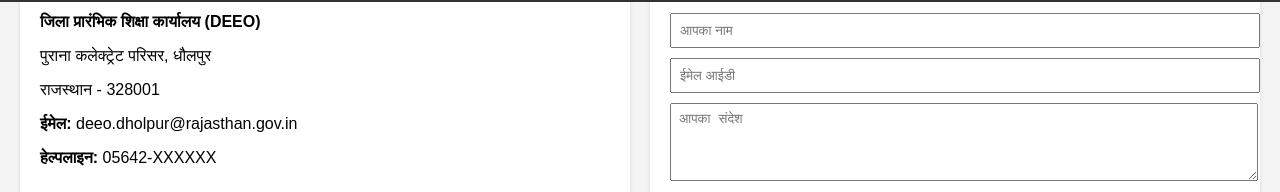
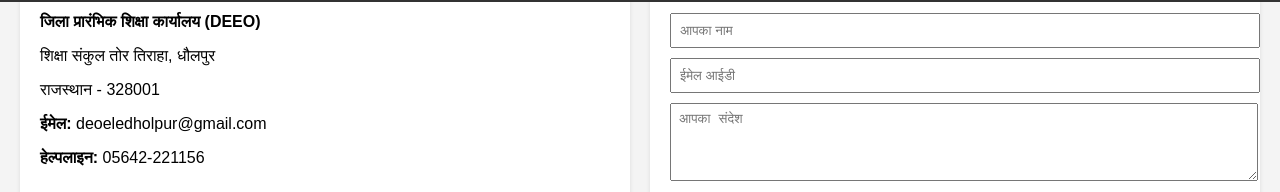
Before and after one commit to deoeledholpur-hash/dhaulpur-education, a plain HTML site: page index.html in a window 1280 px wide. Shown: the part 798-990 px from the top of the page. Drawn offline with Linux system fonts and the light colour scheme.

Commit message:
Update index.html

```diff
--- a/index.html
+++ b/index.html
@@ -67,10 +67,10 @@
     <div style="flex: 1; min-width: 300px; background: white; padding: 20px; border-radius: 8px; box-shadow: 0 2px 4px rgba(0,0,0,0.1);">
         <h3 style="color: #003366; border-bottom: 2px solid #003366;">कार्यालय का पता</h3>
         <p><strong>जिला प्रारंभिक शिक्षा कार्यालय (DEEO)</strong></p>
-        <p>पुराना कलेक्ट्रेट परिसर, धौलपुर</p>
+        <p>शिक्षा संकुल तोर तिराहा, धौलपुर</p>
         <p>राजस्थान - 328001</p>
-        <p><strong>ईमेल:</strong> deeo.dholpur@rajasthan.gov.in</p>
-        <p><strong>हेल्पलाइन:</strong> 05642-XXXXXX</p>
+        <p><strong>ईमेल:</strong> deoeledholpur@gmail.com</p>
+        <p><strong>हेल्पलाइन:</strong> 05642-221156</p>
     </div>
 
     <div style="flex: 1; min-width: 300px; background: white; padding: 20px; border-radius: 8px; box-shadow: 0 2px 4px rgba(0,0,0,0.1);">
```
